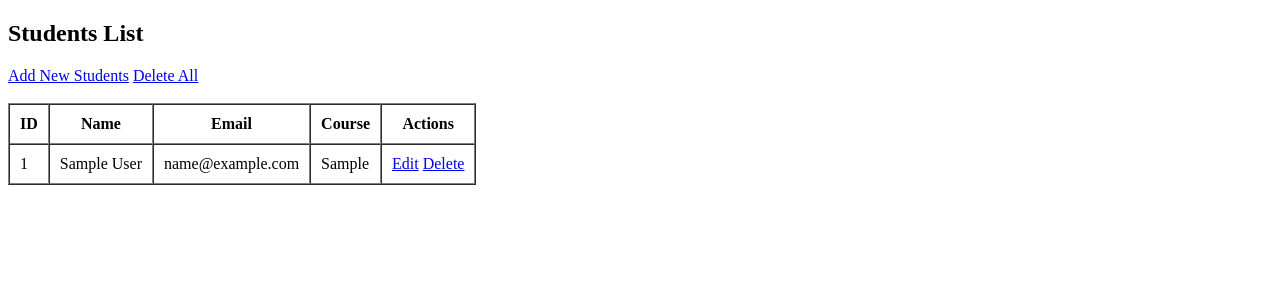
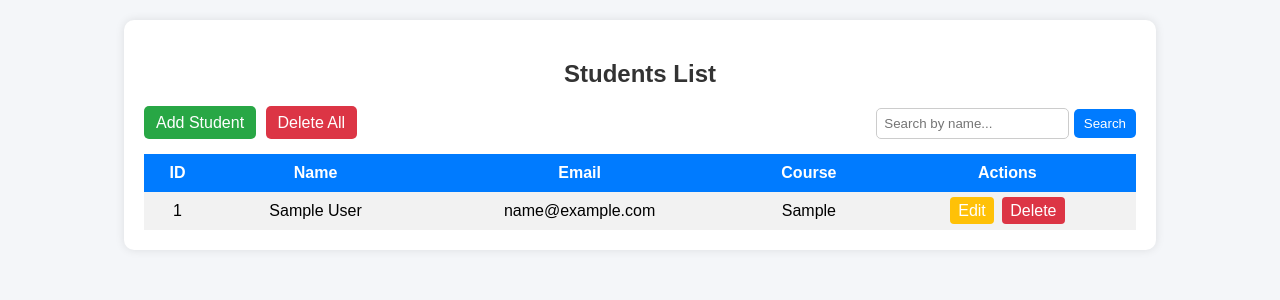
Before and after one commit to denverbentulan87-sketch/Crud_System, a PHP site: page / in a window 1280 px wide. Shown: the top 300 px of the page. Run offline with PHP 8.4, Linux system fonts and the light colour scheme; tables that the repository leaves empty or names only in its code hold one stand-in row (values such as "Sample post").

Commit message:
add design,add search bar

```diff
--- a/index.php
+++ b/index.php
@@ -1,24 +1,144 @@
 <?php
 include 'db.php';
 
-$result = $conn->query("SELECT * FROM students");
+// SEARCH LOGIC
+$search = "";
+if (isset($_GET['search'])) {
+    $search = $_GET['search'];
+    $result = $conn->query("SELECT * FROM students WHERE name LIKE '%$search%'");
+} else {
+    $result = $conn->query("SELECT * FROM students");
+}
 ?>
 
 <!DOCTYPE html>
 <html>
 <head>
    <title>Students CRUD</title>
+
+   <style>
+      body {
+         font-family: Arial, sans-serif;
+         background-color: #f4f6f9;
+         margin: 0;
+         padding: 20px;
+      }
+
+      h2 {
+         text-align: center;
+         color: #333;
+      }
+
+      .container {
+         width: 80%;
+         margin: auto;
+         background: white;
+         padding: 20px;
+         border-radius: 10px;
+         box-shadow: 0 0 10px rgba(0,0,0,0.1);
+      }
+
+      .top-bar {
+         display: flex;
+         justify-content: space-between;
+         align-items: center;
+         margin-bottom: 15px;
+      }
+
+      .top-bar a {
+         text-decoration: none;
+         padding: 8px 12px;
+         border-radius: 5px;
+         color: white;
+         margin-right: 5px;
+      }
+
+      .add-btn {
+         background-color: #28a745;
+      }
+
+      .delete-btn {
+         background-color: #dc3545;
+      }
+
+      .search-box input {
+         padding: 7px;
+         border-radius: 5px;
+         border: 1px solid #ccc;
+      }
+
+      .search-box button {
+         padding: 7px 10px;
+         border: none;
+         background-color: #007bff;
+         color: white;
+         border-radius: 5px;
+         cursor: pointer;
+      }
+
+      table {
+         width: 100%;
+         border-collapse: collapse;
+         margin-top: 10px;
+      }
+
+      table th {
+         background-color: #007bff;
+         color: white;
+         padding: 10px;
+      }
+
+      table td {
+         padding: 10px;
+         text-align: center;
+      }
+
+      table tr:nth-child(even) {
+         background-color: #f2f2f2;
+      }
+
+      table tr:hover {
+         background-color: #ddd;
+      }
+
+      .action a {
+         text-decoration: none;
+         padding: 5px 8px;
+         border-radius: 4px;
+         color: white;
+         margin: 2px;
+      }
+
+      .edit-btn {
+         background-color: #ffc107;
+         color: black;
+      }
+
+      .del-btn {
+         background-color: #dc3545;
+      }
+   </style>
 </head>
 
 <body>
+
+<div class="container">
    <h2>Students List</h2>
 
-   <a href="create.php">Add New Students</a>
-   <a href="delete_all.php">Delete All</a>
+   <div class="top-bar">
+      <div>
+         <a href="create.php" class="add-btn">Add Student</a>
+         <a href="delete_all.php" class="delete-btn">Delete All</a>
+      </div>
 
-   <br><br>
+      <!-- 🔍 SEARCH -->
+      <form method="GET" class="search-box">
+         <input type="text" name="search" placeholder="Search by name..." value="<?php echo $search; ?>">
+         <button type="submit">Search</button>
+      </form>
+   </div>
 
-   <table border="1" cellpadding="10" cellspacing="0">
+   <table>
         <tr>
             <th>ID</th>
             <th>Name</th>
@@ -33,12 +153,14 @@ $result = $conn->query("SELECT * FROM students");
             <td><?php echo $row["name"]; ?></td>
             <td><?php echo $row["email"]; ?></td>
             <td><?php echo $row["course"]; ?></td>
-            <td>
-                <a href="edit.php?id=<?php echo $row["id"]; ?>">Edit</a>
-                <a href="delete.php?id=<?php echo $row["id"]; ?>" onclick="return confirm('Delete this record?');">Delete</a>
+            <td class="action">
+                <a href="edit.php?id=<?php echo $row["id"]; ?>" class="edit-btn">Edit</a>
+                <a href="delete.php?id=<?php echo $row["id"]; ?>" class="del-btn" onclick="return confirm('Delete this record?');">Delete</a>
             </td>
         </tr>
         <?php } ?>
    </table>
+</div>
+
 </body>
 </html>
```
